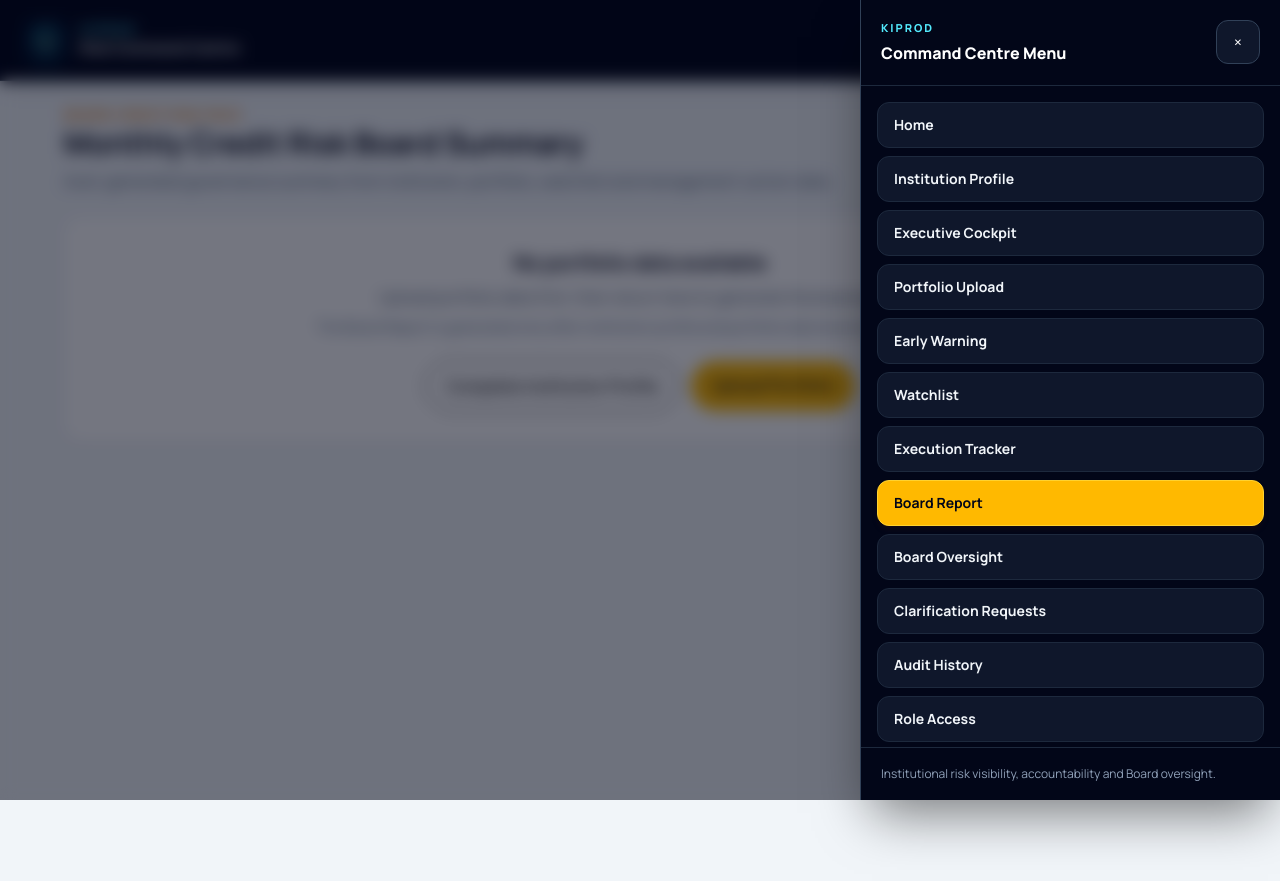
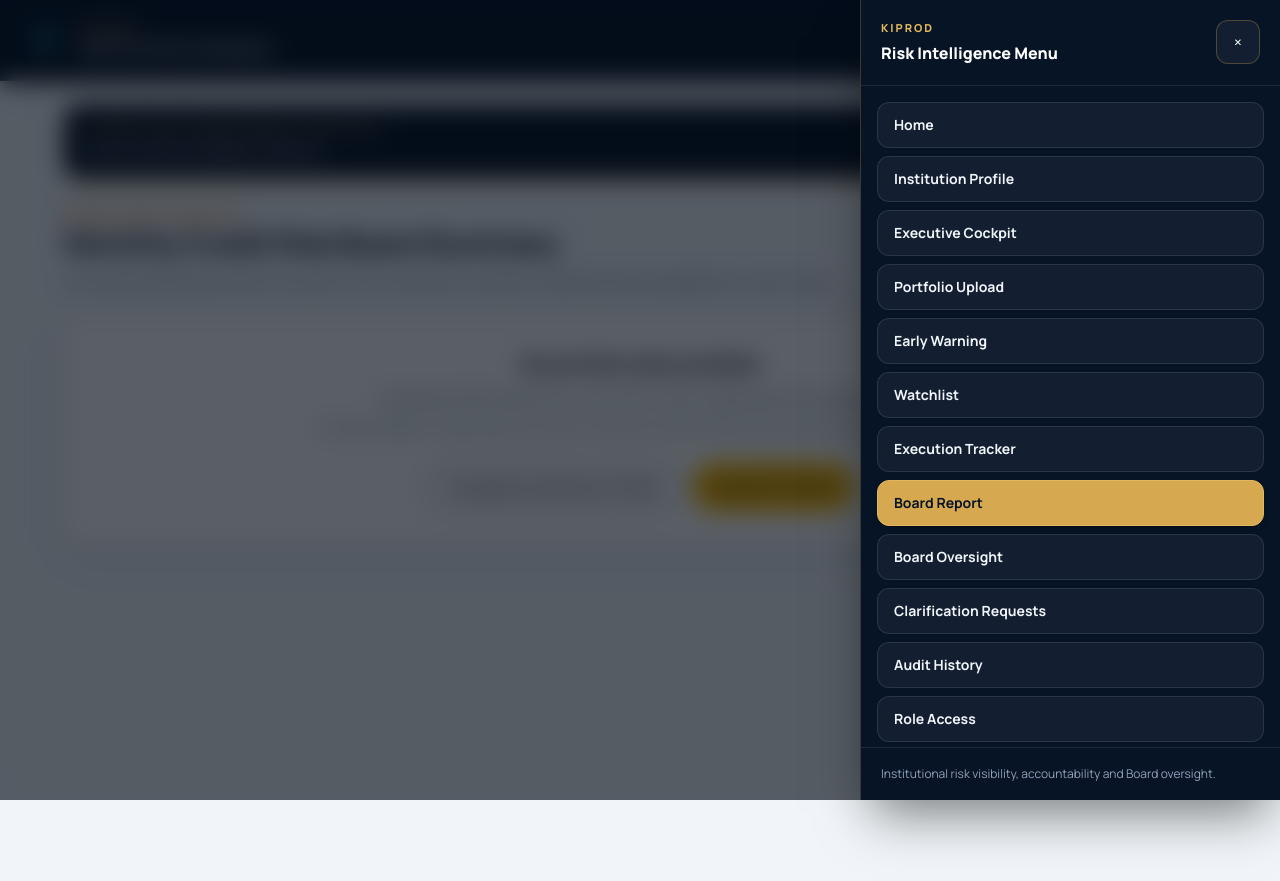
Before and after one commit to KIPRODRMS/kiprod-credit-risk-command-centre, a Next.js app: page /board-pack in a window 1280 px wide. Both pictures are taken after a click on the button "Open menu". Built offline with nearby package versions, Linux system fonts and the light colour scheme.

Commit message:
Align Command Centre with KIPROD institutional branding

```diff
--- a/app/board-pack/page.tsx
+++ b/app/board-pack/page.tsx
@@ -233,8 +233,15 @@ export default function BoardPackPage() {
   );
 
   return (
-    <main className="min-h-screen bg-slate-100 p-4 print:bg-white md:p-6">
+    <main className="board-report min-h-screen bg-slate-100 p-4 print:bg-white md:p-6">
       <section className="mx-auto max-w-6xl">
+        <div className="board-report-masthead mb-6 rounded-2xl bg-[#071426] px-5 py-4 text-white shadow-sm print:rounded-none print:shadow-none">
+          <div>
+            <p className="text-xs font-black uppercase tracking-[0.2em] text-[#e1b85f]">KIPROD Risk Management Services</p>
+            <p className="mt-1 text-sm font-semibold text-slate-200">Executive Risk Intelligence Platform</p>
+          </div>
+          <p className="board-report-mark">Board Ready</p>
+        </div>
         <header className="mb-6 flex flex-col justify-between gap-4 print:mb-4 md:flex-row md:items-end">
           <div>
             <p className="text-sm font-semibold uppercase tracking-wide text-amber-600">
--- a/app/components/MainNav.tsx
+++ b/app/components/MainNav.tsx
@@ -42,7 +42,7 @@ export default function MainNav() {
   }, [open]);
 
   return (
-    <header className="command-header sticky top-0 z-50 border-b border-slate-800 bg-slate-950 text-white shadow-lg shadow-slate-950/10">
+    <header className="command-header sticky top-0 z-50 border-b border-[#c89b3c]/20 bg-[#071426] text-white shadow-lg shadow-slate-950/15">
       <div className="mx-auto max-w-[1800px] px-4 sm:px-6">
         <div className="flex min-h-16 items-center justify-between gap-3 py-2 md:min-h-20">
           <Link
@@ -56,21 +56,21 @@ export default function MainNav() {
               width={44}
               height={44}
               priority
-              className="h-10 w-10 shrink-0 rounded-xl border border-cyan-300/20 shadow-lg shadow-cyan-950/40 transition group-hover:scale-[1.03] sm:h-11 sm:w-11"
+              className="h-10 w-10 shrink-0 rounded-xl border border-[#d6a84f]/35 shadow-lg shadow-black/30 transition group-hover:scale-[1.03] sm:h-11 sm:w-11"
             />
             <span className="min-w-0 leading-tight">
-              <span className="block text-[10px] font-extrabold uppercase tracking-[0.16em] text-cyan-300 sm:text-xs">
+              <span className="block text-[10px] font-extrabold uppercase tracking-[0.16em] text-[#e1b85f] sm:text-xs">
                 KIPROD
               </span>
               <span className="block truncate text-xs font-black tracking-wide text-white sm:text-sm">
-                Risk Command Centre
+                Executive Risk Intelligence
               </span>
             </span>
           </Link>
 
           <button
             type="button"
-            className="menu-trigger inline-flex h-11 w-11 shrink-0 items-center justify-center rounded-xl border border-slate-700 bg-slate-900 text-white transition hover:bg-slate-800 focus:outline-none focus:ring-2 focus:ring-cyan-300 2xl:hidden"
+            className="menu-trigger inline-flex h-11 w-11 shrink-0 items-center justify-center rounded-xl border border-[#d6a84f]/30 bg-white/5 text-white transition hover:border-[#d6a84f]/60 hover:bg-white/10 focus:outline-none focus:ring-2 focus:ring-[#d6a84f] 2xl:hidden"
             aria-label={open ? "Close navigation menu" : "Open navigation menu"}
             aria-expanded={open}
             aria-controls="mobile-navigation"
@@ -94,8 +94,8 @@ export default function MainNav() {
                   aria-current={active ? "page" : undefined}
                   className={`rounded-full px-3 py-2 text-xs font-semibold transition xl:text-sm ${
                     active
-                      ? "bg-amber-400 text-slate-950"
-                      : "bg-slate-800 text-slate-200 hover:bg-slate-700"
+                      ? "bg-[#d6a84f] text-[#071426] shadow-sm shadow-black/20"
+                      : "bg-white/5 text-slate-200 hover:bg-white/10 hover:text-white"
                   }`}
                 >
                   {item.label}
@@ -112,7 +112,7 @@ export default function MainNav() {
         aria-label="Close navigation menu"
         tabIndex={open ? 0 : -1}
         onClick={() => setOpen(false)}
-        className={`nav-backdrop fixed inset-0 z-[60] bg-slate-950/55 backdrop-blur-sm transition-all 2xl:hidden ${
+        className={`nav-backdrop fixed inset-0 z-[60] bg-[#030a14]/65 backdrop-blur-md transition-all 2xl:hidden ${
           open ? "visible opacity-100" : "invisible opacity-0"
         }`}
       />
@@ -121,19 +121,19 @@ export default function MainNav() {
         id="mobile-navigation"
         aria-label="Command Centre navigation"
         aria-hidden={!open}
-        className={`nav-drawer fixed inset-y-0 right-0 z-[70] flex w-[min(88vw,420px)] flex-col border-l border-slate-700 bg-slate-950 shadow-2xl shadow-black/50 transition-transform 2xl:hidden ${
+        className={`nav-drawer fixed inset-y-0 right-0 z-[70] flex w-[min(88vw,420px)] flex-col border-l border-[#d6a84f]/25 bg-[#071426] shadow-2xl shadow-black/50 transition-transform 2xl:hidden ${
           open ? "translate-x-0" : "translate-x-full"
         }`}
       >
         <div className="flex items-center justify-between border-b border-slate-800 px-5 py-5">
           <div>
-            <p className="text-[11px] font-extrabold uppercase tracking-[0.18em] text-cyan-300">KIPROD</p>
-            <p className="mt-1 text-base font-black text-white">Command Centre Menu</p>
+            <p className="text-[11px] font-extrabold uppercase tracking-[0.18em] text-[#e1b85f]">KIPROD</p>
+            <p className="mt-1 text-base font-black text-white">Risk Intelligence Menu</p>
           </div>
           <button
             type="button"
             onClick={() => setOpen(false)}
-            className="inline-flex h-11 w-11 items-center justify-center rounded-xl border border-slate-700 bg-slate-900 text-2xl font-light text-white transition hover:border-cyan-400 hover:bg-slate-800 focus:outline-none focus:ring-2 focus:ring-cyan-300"
+            className="inline-flex h-11 w-11 items-center justify-center rounded-xl border border-[#d6a84f]/30 bg-white/5 text-2xl font-light text-white transition hover:border-[#d6a84f] hover:bg-white/10 focus:outline-none focus:ring-2 focus:ring-[#d6a84f]"
             aria-label="Close navigation menu"
           >
             ×
@@ -153,8 +153,8 @@ export default function MainNav() {
                 style={{ "--nav-order": index } as React.CSSProperties}
                 className={`nav-drawer-link rounded-xl border px-4 py-3 text-sm font-bold transition ${
                   active
-                    ? "border-amber-300 bg-amber-400 text-slate-950 shadow-md shadow-amber-950/20"
-                    : "border-slate-800 bg-slate-900 text-slate-100 hover:border-cyan-500/50 hover:bg-slate-800"
+                    ? "border-[#e1b85f] bg-[#d6a84f] text-[#071426] shadow-md shadow-black/20"
+                    : "border-white/10 bg-white/5 text-slate-100 hover:border-[#d6a84f]/45 hover:bg-white/10"
                 }`}
               >
                 {item.label}
--- a/app/components/PwaInstall.tsx
+++ b/app/components/PwaInstall.tsx
@@ -67,7 +67,7 @@ export default function PwaInstall() {
       <button
         type="button"
         onClick={install}
-        className="fixed bottom-5 right-5 z-40 flex items-center gap-2 rounded-full border border-cyan-300/40 bg-[#0b2035] px-5 py-3 text-sm font-extrabold text-white shadow-2xl shadow-slate-950/30 transition hover:-translate-y-0.5 hover:bg-[#10304c] focus:outline-none focus:ring-4 focus:ring-cyan-300/30"
+        className="pwa-install fixed bottom-5 right-5 z-40 flex items-center gap-2 rounded-full border border-[#d6a84f]/50 bg-[#071426] px-5 py-3 text-sm font-extrabold text-white shadow-2xl shadow-slate-950/30 transition hover:-translate-y-0.5 hover:bg-[#102b48] focus:outline-none focus:ring-4 focus:ring-[#d6a84f]/25"
         aria-label="Install KIPROD Command Centre"
       >
         <span aria-hidden="true">↓</span>
--- a/app/globals.css
+++ b/app/globals.css
@@ -1,8 +1,20 @@
 @import "tailwindcss";
 
 :root {
-  --background: #ffffff;
-  --foreground: #171717;
+  --background: #f4f6f8;
+  --foreground: #142033;
+  --kiprod-navy: #071426;
+  --kiprod-blue: #102b48;
+  --kiprod-blue-soft: #183d61;
+  --kiprod-gold: #d6a84f;
+  --kiprod-gold-light: #e1b85f;
+  --kiprod-paper: #ffffff;
+  --kiprod-offwhite: #f4f6f8;
+  --kiprod-slate: #5c6878;
+  --risk-green: #147a52;
+  --risk-amber: #b66a08;
+  --risk-red: #c52b32;
+  --risk-npl: #7d1f2d;
 }
 
 @theme inline {
@@ -12,18 +24,12 @@
   --font-mono: var(--font-geist-mono);
 }
 
-@media (prefers-color-scheme: dark) {
-  :root {
-    --background: #0a0a0a;
-    --foreground: #ededed;
-  }
-}
-
 body {
   background: var(--background);
   color: var(--foreground);
-  font-family: Arial, Helvetica, sans-serif;
+  font-family: var(--font-manrope), Manrope, Arial, Helvetica, sans-serif;
   overflow-x: hidden;
+  text-rendering: optimizeLegibility;
 }
 
 * {
@@ -41,6 +47,96 @@ select,
 textarea,
 button {
   font: inherit;
+}
+
+::selection {
+  background: rgb(214 168 79 / 0.28);
+  color: var(--kiprod-navy);
+}
+
+/* KIPROD institutional UI alignment. Existing page structure and risk logic
+   stay intact; this layer gives shared surfaces one calm visual language. */
+.motion-page > main:not(.board-report) {
+  background-color: var(--kiprod-offwhite);
+  background-image:
+    radial-gradient(circle at 8% 0%, rgb(214 168 79 / 0.08), transparent 28rem),
+    linear-gradient(180deg, rgb(255 255 255 / 0.72), transparent 22rem);
+}
+
+.motion-page main h1,
+.motion-page main h2,
+.motion-page main h3 {
+  letter-spacing: -0.025em;
+}
+
+.motion-page main .bg-white {
+  border-color: #e3e8ee;
+  box-shadow: 0 12px 34px rgb(7 20 38 / 0.07);
+}
+
+.motion-page main .rounded-2xl.bg-white,
+.motion-page main .rounded-3xl.bg-white {
+  border-width: 1px;
+}
+
+.motion-page main input,
+.motion-page main select,
+.motion-page main textarea {
+  border-color: #cbd4de;
+  background-color: #fff;
+  color: var(--kiprod-navy);
+}
+
+.motion-page main input:focus,
+.motion-page main select:focus,
+.motion-page main textarea:focus {
+  border-color: var(--kiprod-gold);
+  box-shadow: 0 0 0 3px rgb(214 168 79 / 0.16);
+  outline: none;
+}
+
+.motion-page main table {
+  border-collapse: separate;
+  border-spacing: 0;
+}
+
+.motion-page main thead.bg-slate-950,
+.motion-page main thead.bg-slate-900 {
+  background: var(--kiprod-navy);
+}
+
+.motion-page main tbody tr {
+  transition: background-color 160ms ease, box-shadow 160ms ease;
+}
+
+@media (hover: hover) and (pointer: fine) {
+  .motion-page main tbody tr:hover {
+    box-shadow: inset 3px 0 0 var(--kiprod-gold);
+  }
+}
+
+.board-report-masthead {
+  display: flex;
+  align-items: center;
+  justify-content: space-between;
+  gap: 1rem;
+  border-bottom: 4px solid var(--kiprod-gold);
+}
+
+.board-report-mark {
+  border: 1px solid rgb(225 184 95 / 0.5);
+  border-radius: 999px;
+  padding: 0.45rem 0.8rem;
+  color: var(--kiprod-gold-light);
+  font-size: 0.68rem;
+  font-weight: 900;
+  letter-spacing: 0.12em;
+  text-transform: uppercase;
+  white-space: nowrap;
+}
+
+.board-report > section > .space-y-6 > section {
+  border-color: #dfe5eb;
 }
 
 /* Shared Command Centre motion system. Motion stays short and restrained so
@@ -281,3 +377,60 @@ button {
     transition-duration: 0.01ms !important;
   }
 }
+
+@media print {
+  @page {
+    size: A4;
+    margin: 13mm;
+  }
+
+  .command-header,
+  .pwa-install,
+  .nav-backdrop,
+  .nav-drawer {
+    display: none !important;
+  }
+
+  body,
+  .motion-page,
+  .board-report {
+    background: #fff !important;
+    color: #172033 !important;
+  }
+
+  .motion-page > main,
+  .motion-page main > section,
+  .motion-page main > article,
+  .motion-page main > div,
+  .motion-page main table tbody tr {
+    animation: none !important;
+    transform: none !important;
+  }
+
+  .board-report {
+    padding: 0 !important;
+  }
+
+  .board-report-masthead {
+    background: #071426 !important;
+    border-bottom: 4px solid #d6a84f !important;
+    color: #fff !important;
+    print-color-adjust: exact;
+    -webkit-print-color-adjust: exact;
+  }
+
+  .board-report section {
+    break-inside: avoid;
+    box-shadow: none !important;
+  }
+
+  .board-report thead {
+    display: table-header-group;
+  }
+
+  .board-report tr,
+  .board-report td,
+  .board-report th {
+    break-inside: avoid;
+  }
+}
```
